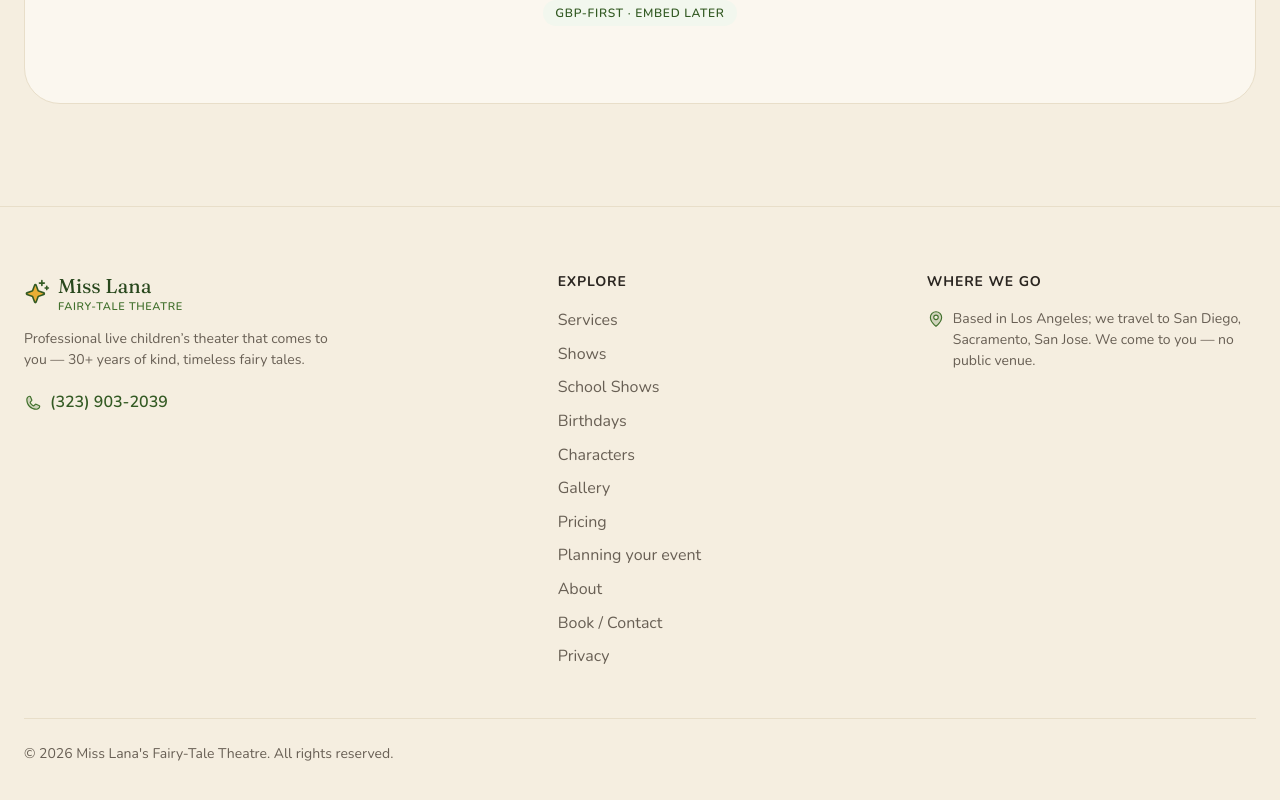
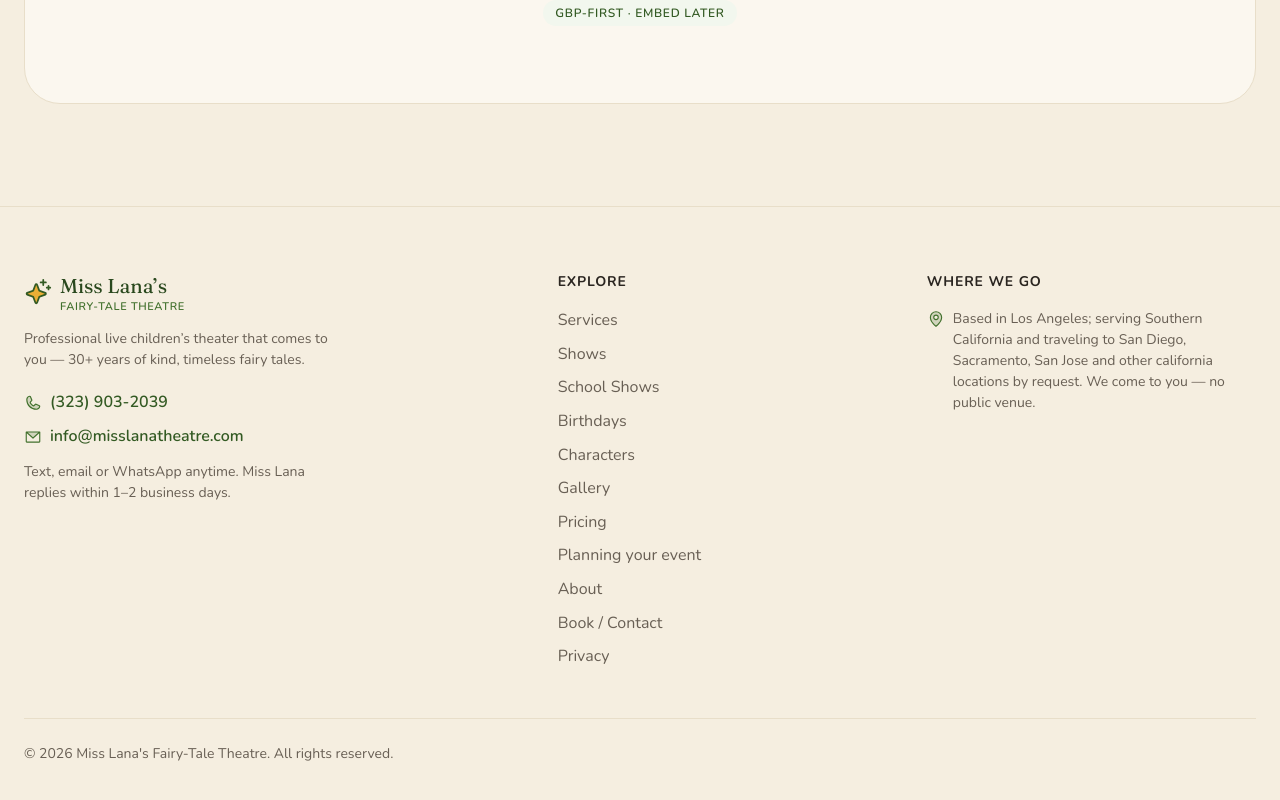
Before and after one commit to Tureckiy-zart/Fairy-Tale-Theater, a Next.js app: page /booking in a window 1280 px wide. Shown: the part 1992-2792 px from the top of the page. Built offline with nearby package versions, Linux system fonts and the light colour scheme.

Commit message:
fix: publish email and canonical footer brand

```diff
--- a/components/shell/SiteFooter.tsx
+++ b/components/shell/SiteFooter.tsx
@@ -1,9 +1,10 @@
 "use client";
-// SiteFooter — global footer. Spec: SITE_STRUCTURE_AND_BLOCKS.md §2/§3 (click-to-call
-// phones, travel areas, mini-sitemap, text wordmark, legal). Phosphor icons (single
-// library, §6).
-import { Phone, MapPin, Sparkle } from "@phosphor-icons/react";
-import { AREAS, BRAND, FACTS, FOOTER_LINKS, PHONES } from "@/lib/site";
+// SiteFooter — global footer. Spec: SITE_STRUCTURE_AND_BLOCKS.md §2/§3 (click-to-call,
+// primary email, travel areas, mini-sitemap, text wordmark, legal). Phosphor icons
+// remain the single icon library (DESIGN_SYSTEM §6).
+import { EnvelopeSimple, MapPin, Phone } from "@phosphor-icons/react";
+import { BrandWordmark } from "@/components/brand/Wordmark";
+import { AREAS, BRAND, EMAIL, FACTS, FOOTER_LINKS, PHONES } from "@/lib/site";
 import { track } from "@/lib/analytics";
 
 export function SiteFooter() {
@@ -14,22 +15,7 @@ export function SiteFooter() {
         <div className="grid gap-10 md:grid-cols-2 lg:grid-cols-[1.5fr_1fr_1fr]">
           {/* Brand + contact */}
           <div>
-            <div className="flex items-center gap-2">
-              <span data-icon="duotone-brand" className="text-forest-700">
-                <Sparkle size={26} weight="duotone" aria-hidden />
-              </span>
-              <span className="flex flex-col leading-none">
-                <span
-                  className="font-display text-xl text-forest-800"
-                  style={{ fontVariationSettings: '"SOFT" 60' }}
-                >
-                  {BRAND.umbrella}
-                </span>
-                <span className="font-body text-[11px] font-semibold uppercase tracking-[0.06em] text-forest-600">
-                  {BRAND.descriptor}
-                </span>
-              </span>
-            </div>
+            <BrandWordmark />
             <p className="mt-4 max-w-xs text-sm text-ink-soft">
               Professional live children&rsquo;s theater that comes to you — {FACTS.experience} of
               kind, timeless fairy tales.
@@ -47,6 +33,17 @@ export function SiteFooter() {
                   {p.display}
                 </a>
               ))}
+              <a
+                href={EMAIL.href}
+                onClick={() => track("email_click", { path: "footer" })}
+                className="inline-flex items-center gap-2 font-body font-semibold text-forest-700 underline-offset-4 hover:underline"
+              >
+                <EnvelopeSimple size={18} weight="duotone" aria-hidden className="text-forest-600" />
+                {EMAIL.address}
+              </a>
+              <p className="mt-1 max-w-xs text-sm text-ink-soft">
+                Text, email or WhatsApp anytime. Miss Lana replies within 1–2 business days.
+              </p>
             </div>
           </div>
 
@@ -69,7 +66,7 @@ export function SiteFooter() {
             </ul>
           </nav>
 
-          {/* Areas + social */}
+          {/* Areas */}
           <div>
             <h2 className="font-body text-sm font-bold uppercase tracking-[0.06em] text-ink">
               Where we go
@@ -77,11 +74,10 @@ export function SiteFooter() {
             <p className="mt-4 flex items-start gap-2 text-sm text-ink-soft">
               <MapPin size={18} weight="duotone" aria-hidden className="mt-0.5 shrink-0 text-forest-600" />
               <span>
-                Based in {AREAS.base}; we travel to {AREAS.travel.join(", ")}. We come to you — no
-                public venue.
+                Based in {AREAS.base}; serving {AREAS.region} and traveling to {AREAS.travel.join(", ")}
+                {" "}and {AREAS.byRequest.toLowerCase()} by request. We come to you — no public venue.
               </span>
             </p>
-
           </div>
         </div>
 
```
